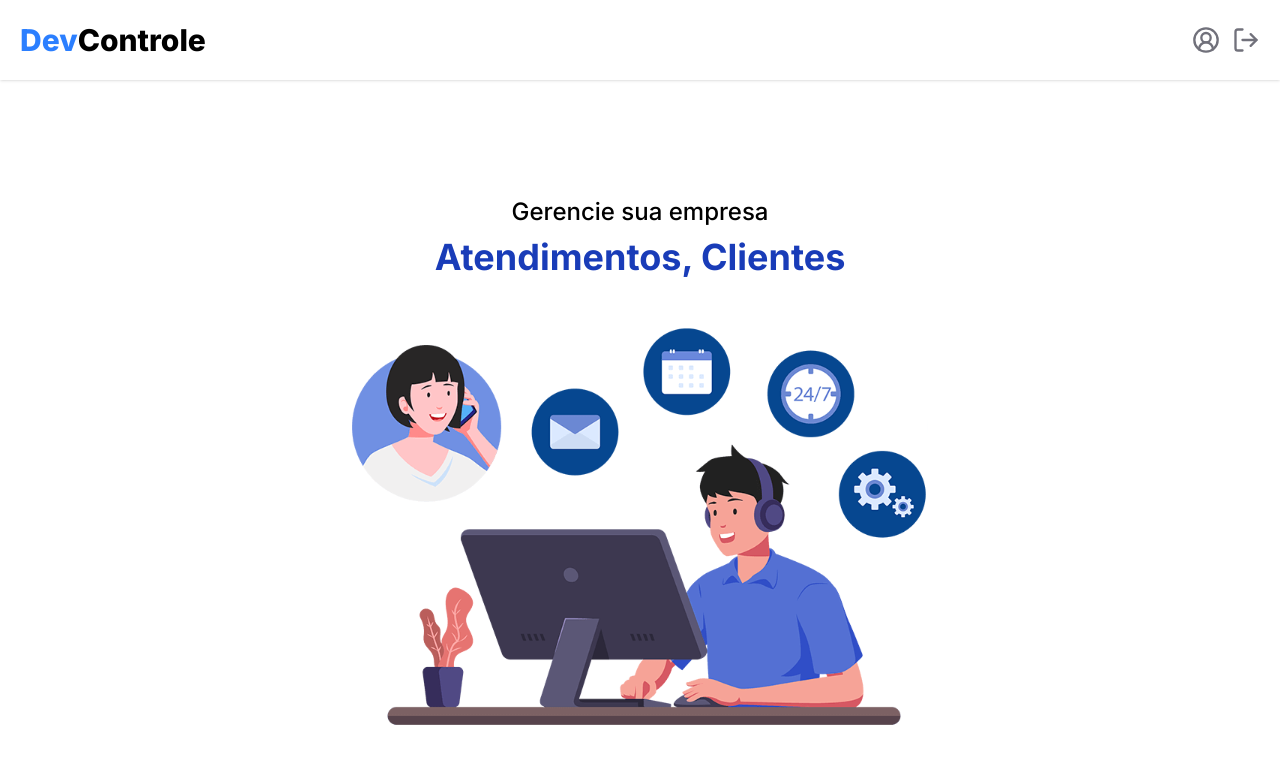
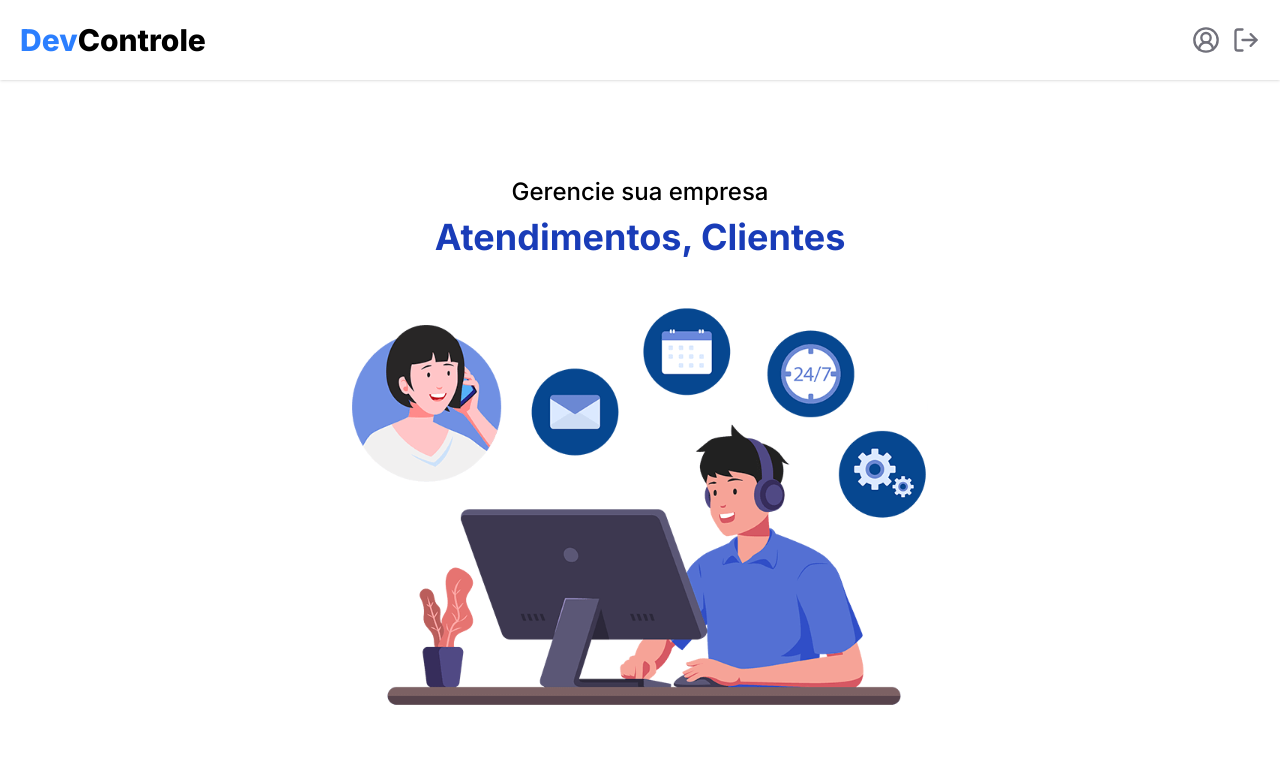
Before and after one commit to odevalison/devcontrole-nextjs, a Next.js app: page / in a window 1280 px wide. Shown: the top 764 px of the page. Built offline with nearby package versions, Linux system fonts and the light colour scheme.

Commit message:
fix: ensure home page min height doesnt exceed max view height

```diff
--- a/src/app/page.tsx
+++ b/src/app/page.tsx
@@ -5,7 +5,7 @@ import { Container } from "@/components/container";
 export default function HomePage() {
   return (
     <Container>
-      <main className="flex min-h-[calc(100dvh-80px)] flex-col items-center justify-center">
+      <main className="flex min-h-[calc(100dvh-120px)] flex-col items-center justify-center">
         <h2 className="text-xl/[150%] font-medium md:text-2xl/[150%]">
           Gerencie sua empresa
         </h2>
```
